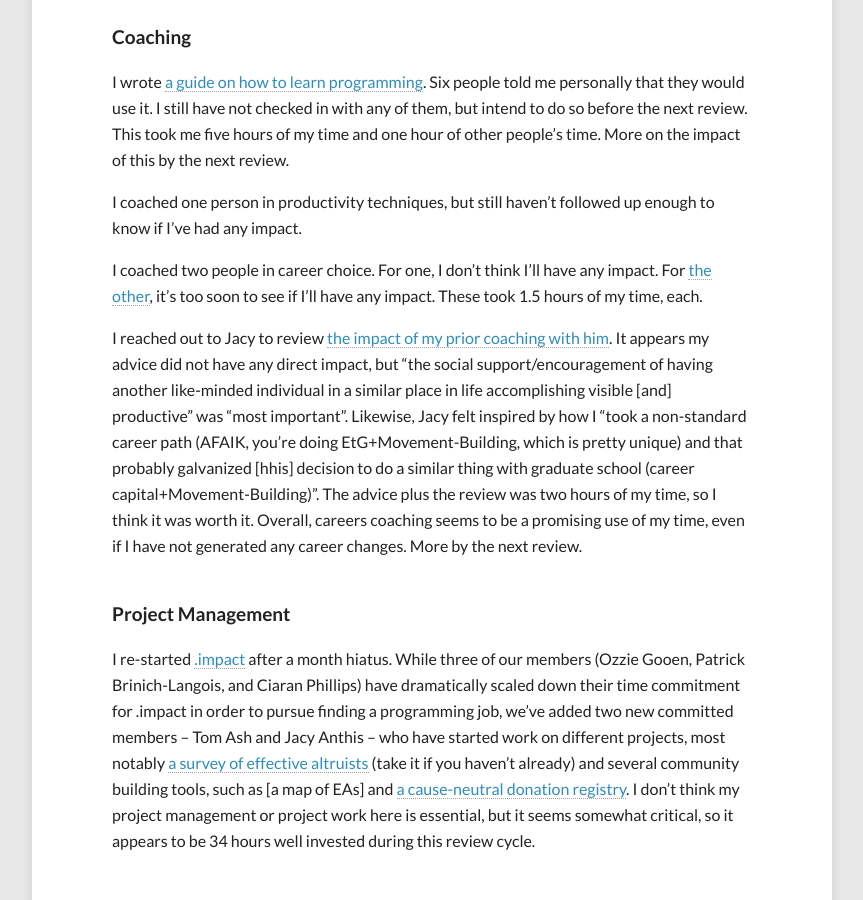
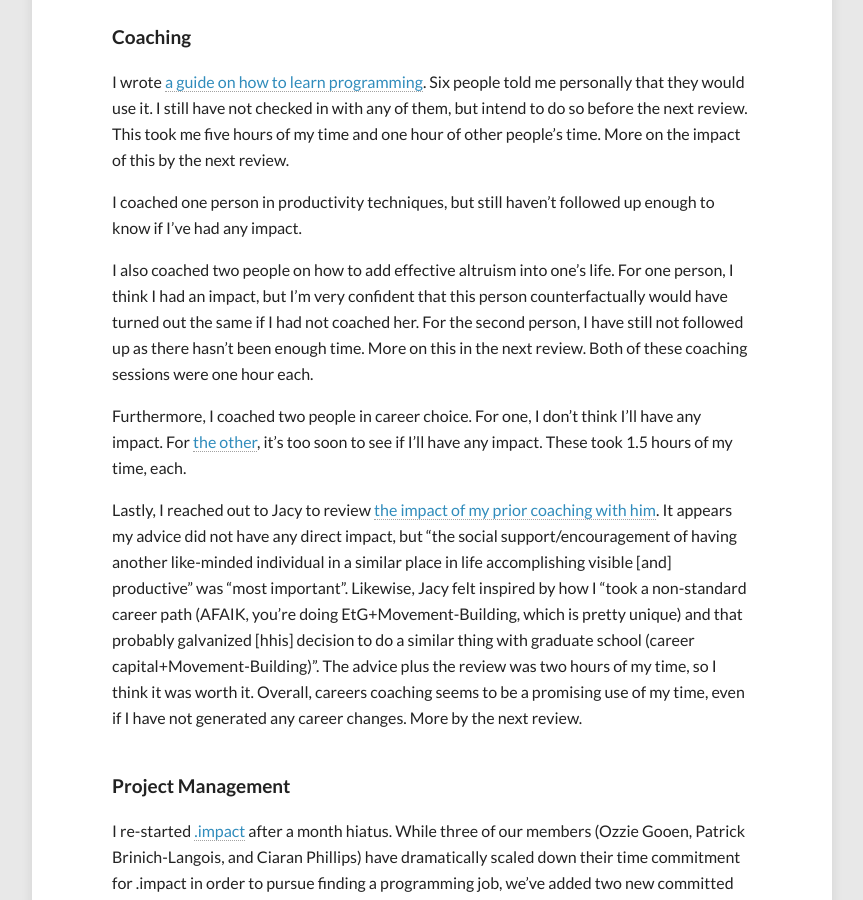
Before and after one commit to peterhurford/peterhurford.github.io, a Jekyll site: the page built from _posts/2014-05-20-personal-review-for-march-may-2014.markdown, in a window 1280 px wide and 900 px high, scrolled down 2910 px. Shown: the whole window, without its empty margins (208-1071 px from the left). Built offline with Jekyll 4.4.1, drawn with Linux system fonts in a browser that asks for light colours; comment, search, counter and statistics services are not loaded.

Commit message:
Added forgotten coaching information to new post

```diff
--- a/_posts/2014-05-20-personal-review-for-march-may-2014.markdown
+++ b/_posts/2014-05-20-personal-review-for-march-may-2014.markdown
@@ -71,9 +71,11 @@
 
 I coached one person in productivity techniques, but still haven't followed up enough to know if I've had any impact.
 
-I coached two people in career choice.  For one, I don't think I'll have any impact.  For [the other](http://everydayutilitarian.com/essays/career-advice-for-phyllis-schmidt-choosing-between-masters-programming-and-direct-work), it's too soon to see if I'll have any impact.  These took 1.5 hours of my time, each.
+I also coached two people on how to add effective altruism into one's life.  For one person, I think I had an impact, but I'm very confident that this person counterfactually would have turned out the same if I had not coached her.  For the second person, I have still not followed up as there hasn't been enough time.  More on this in the next review.  Both of these coaching sessions were one hour each.
 
-I reached out to Jacy to review [the impact of my prior coaching with him](http://everydayutilitarian.com/essays/career-advice-for-jacy-choosing-between-ph-d-programs/).  It appears my advice did not have any direct impact, but "the social support/encouragement of having another like-minded individual in a similar place in life accomplishing visible [and] productive" was "most important".  Likewise, Jacy felt inspired by how I "took a non-standard career path (AFAIK, you're doing EtG+Movement-Building, which is pretty unique) and that probably galvanized [hhis] decision to do a similar thing with graduate school (career capital+Movement-Building)".  The advice plus the review was two hours of my time, so I think it was worth it.  Overall, careers coaching seems to be a promising use of my time, even if I have not generated any career changes.  More by the next review.
+Furthermore, I coached two people in career choice.  For one, I don't think I'll have any impact.  For [the other](http://everydayutilitarian.com/essays/career-advice-for-phyllis-schmidt-choosing-between-masters-programming-and-direct-work), it's too soon to see if I'll have any impact.  These took 1.5 hours of my time, each.
+
+Lastly, I reached out to Jacy to review [the impact of my prior coaching with him](http://everydayutilitarian.com/essays/career-advice-for-jacy-choosing-between-ph-d-programs/).  It appears my advice did not have any direct impact, but "the social support/encouragement of having another like-minded individual in a similar place in life accomplishing visible [and] productive" was "most important".  Likewise, Jacy felt inspired by how I "took a non-standard career path (AFAIK, you're doing EtG+Movement-Building, which is pretty unique) and that probably galvanized [hhis] decision to do a similar thing with graduate school (career capital+Movement-Building)".  The advice plus the review was two hours of my time, so I think it was worth it.  Overall, careers coaching seems to be a promising use of my time, even if I have not generated any career changes.  More by the next review.
 
 #### Project Management
 
```
